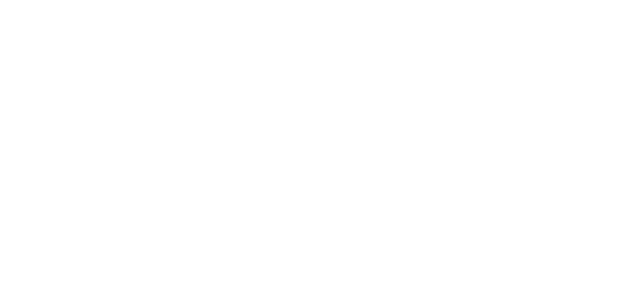
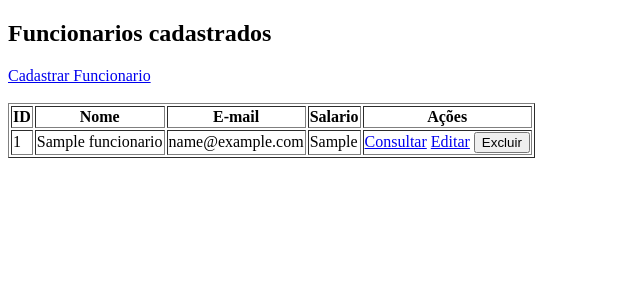
Before and after one commit to leopdasilva/Prova-Pratica, a PHP site: page /views/listar.php in a window 1280 px wide. Before the commit the part shown is empty. Shown: the top 300 px of the page, without its empty margins (0-640 px from the left). Run offline with PHP 8.4, Linux system fonts and the light colour scheme; tables that the repository leaves empty or names only in its code hold one stand-in row (values such as "Sample post").

Commit message:
listar.php

```diff
--- a/index.php
+++ b/index.php
@@ -1,5 +1,5 @@
 <!DOCTYPE html>
-<html lang="en">
+<html lang="pt-br">
 <head>
     <meta charset="UTF-8">
     <meta name="viewport" content="width=device-width, initial-scale=1.0">
--- a/views/listar.php
+++ b/views/listar.php
@@ -0,0 +1,61 @@
+<?php
+
+    require_once __DIR__ . '/../config/conexao.php';
+
+    $sql = "SELECT * FROM funcionarios";
+
+    $stmt = $pdo->prepare($sql);
+
+    $stmt->execute();
+
+    $funcionarios = $stmt->fetchAll(PDO::FETCH_ASSOC);
+
+?>
+
+<!DOCTYPE html>
+<html lang="pt-br">
+<head>
+    <meta charset="UTF-8">
+    <meta name="viewport" content="width=device-width, initial-scale=1.0">
+    <title>Lista de funcionarios</title>
+</head>
+<body>
+    <h2>Funcionarios cadastrados</h2>
+
+    <a href="/index.php">Cadastrar Funcionario</a>
+    <br><br>
+
+    <table border="1">
+        <tr>
+            <th>ID</th>
+            <th>Nome</th>
+            <th>E-mail</th>
+            <th>Salario</th>
+            <th>Ações</th>
+        </tr>
+
+        <?php if (count($funcionarios) > 0): ?>
+            <?php foreach ($funcionarios as $funcionario): ?>
+                <tr>
+                    <td><?=$funcionario['id']?></td>
+                    <td><?=htmlspecialchars($funcionario['nome'])?></td>
+                    <td><?=htmlspecialchars($funcionario['email'])?></td>
+                    <td><?=$funcionario['salario']?></td>
+                    <td>
+                        <a href="consultar.php?id=<?=$funcionario['id']?>">Consultar</a>
+                        <a href="editar.php?id=<?=$funcionario['id']?>">Editar</a>
+                        <form action="excluir.php" method="POST" style="display:inline;">
+                            <input type="hidden" name="id" value="<? $funcionario['id']?>">
+                            <button type="submit">Excluir</button>
+                        </form>
+                    </td>
+                </tr>
+            <?php endforeach; ?>
+        <?php else: ?>
+            <tr>
+                <td colspan="6">Nenhum funcionário cadastrado</td>
+            </tr>
+        <?php endif; ?>
+    </table>
+</body>
+</html>
```
